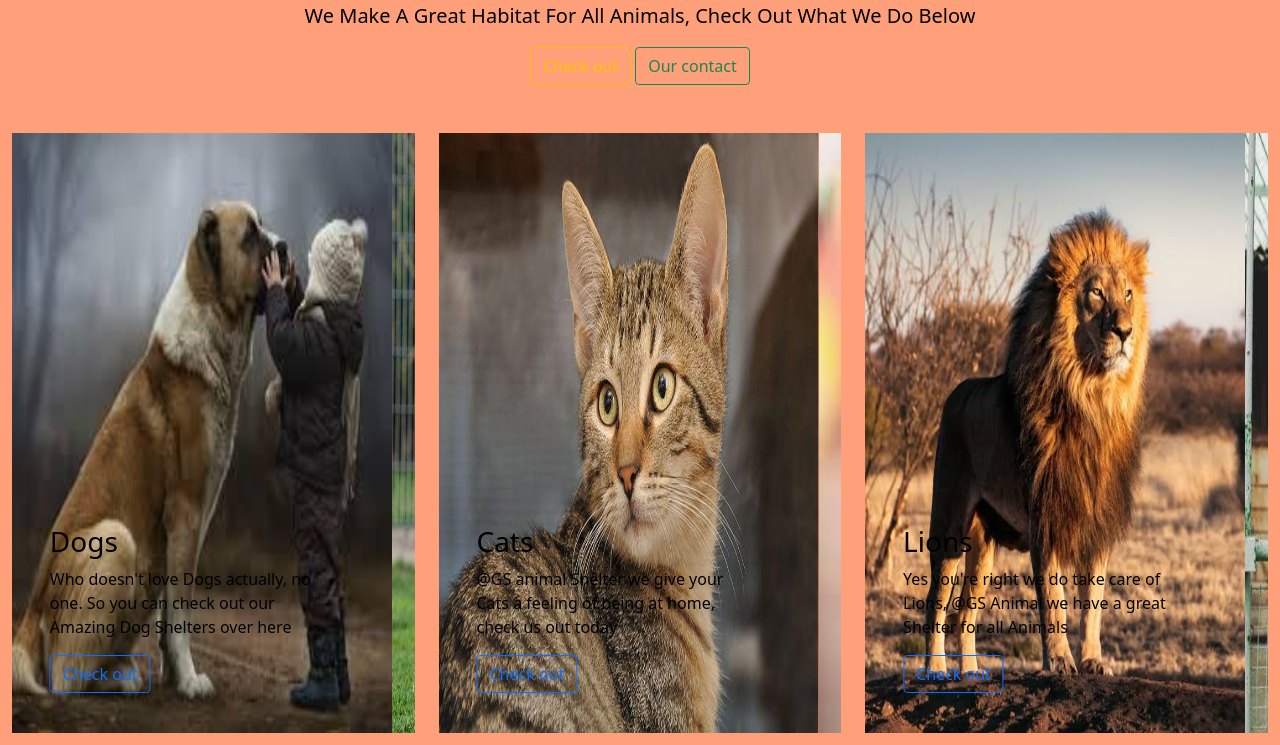
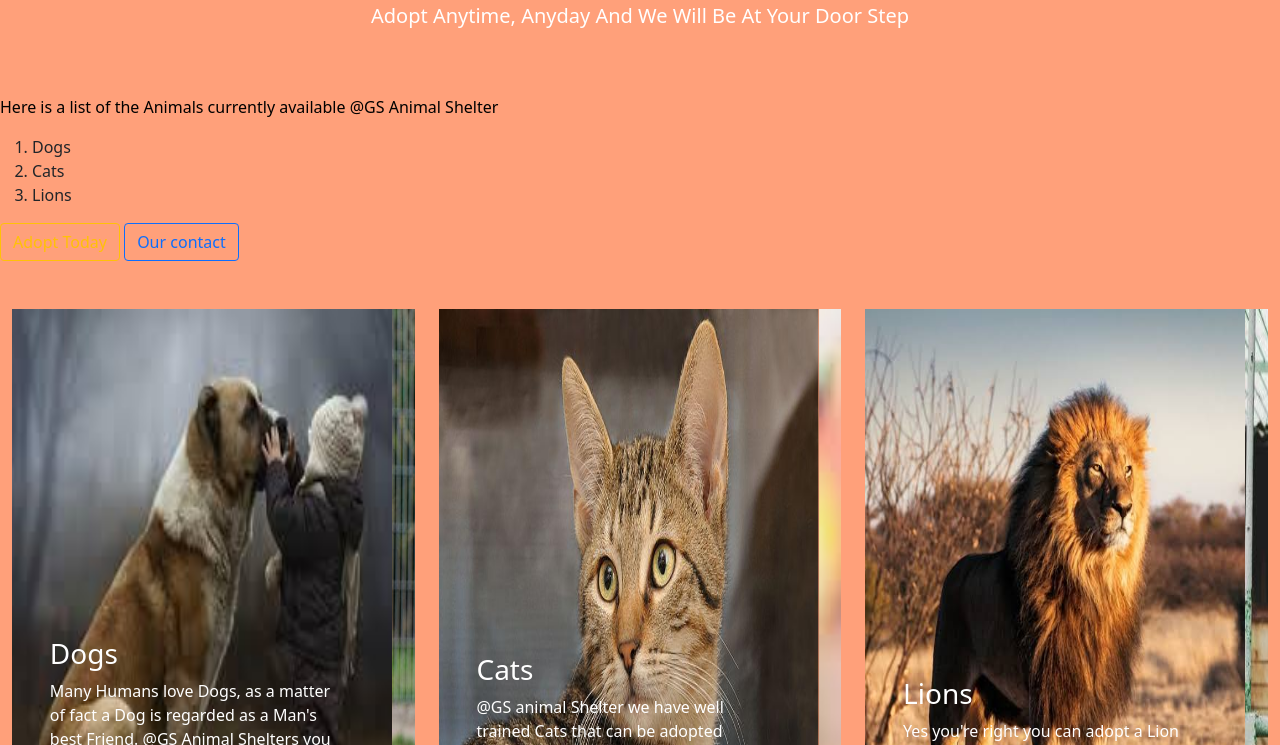
Before and after one commit to Emzzy241/GS-Animal-Shelter-, a plain HTML site: page index.html in a window 1280 px wide. Shown: the part 207-952 px from the top of the page. Drawn offline with Linux system fonts and the light colour scheme.

Commit message:
completing the index.html again

```diff
--- a/css/styles.css
+++ b/css/styles.css
@@ -26,7 +26,14 @@ ul .nav-link{
 }
 
 .container-fluid h3,p{
-    color: black;
+    color: white;
+}
+/* Styling the list part of our website  */
+
+
+.List p{
+    color: black ;
+
 }
 
 /* Styling the banner image for  */
@@ -43,8 +50,8 @@ ul .nav-link{
     color: lightgray;
 }
 .myBanner p{
-    color: black;
+    color: white;
     font-size: 20px;
     text-transform: capitalize;
-    text-align: center;
+     text-align: center;
 }
--- a/index.html
+++ b/index.html
@@ -18,24 +18,37 @@
             <li class="nav-item"><a href="" class="nav-link dropdown-toggle" data-bs-toggle="dropdown">Detailed
                     profile</a>
                 <ul class="dropdown-menu bg-danger">
-                    <li class="dropdown-item"><a href="./Detailed Profile.html" class="nav-link">Dogs</a></li>
-                    <li class="dropdown-item"><a href="./Detailed Profile.html" class="nav-link">Cats</a></li>
-                    <li class="dropdown-item"><a href="./Detailed Profile.html" class="nav-link">Lions</a></li>
+                    <li class="dropdown-item"><a href="./profile.html" class="nav-link">Dogs</a></li>
+                    <li class="dropdown-item"><a href="./profile.html" class="nav-link">Cats</a></li>
+                    <li class="dropdown-item"><a href="./profile.html" class="nav-link">Lions</a></li>
                 </ul>
             </li>
-            <li class="nav-item"><a href="./About the firm.html" class="nav-link">About</a></li>
-            <li class="nav-item"><a href="./Contact.html" class="nav-link">Contact</a></li>
+            <li class="nav-item"><a href="./about.html" class="nav-link">About</a></li>
+            <li class="nav-item"><a href="./contact.html" class="nav-link">Contact</a></li>
 
         </ul>
     </div>
+
     <!-- After adding the nav bar and the dropdown, let us do a commit -->
 
     <!-- The Banner section  -->
     <div class="container myBanner"> <br><br>
         <h3>Welcome To <em>GS</em> Animal Shelter</h3>
-        <p>We make a great habitat for all animals, check out what we do below</p>
-        <a href="./Detailed Profile.html" class="btn btn-outline-warning">Check out</a>
-        <a href="./Contact.html" class="btn btn-outline-success">Our contact</a>
+        <p>Adopt anytime, anyday and we will be at your Door Step</p>
+
+
+
+    </div> <br> <br>
+    <div class="List">
+        <p>Here is a list of the Animals currently available @GS Animal Shelter</p>
+        <ol>
+            <li>Dogs</li>
+            <li>Cats</li>
+            <li>Lions</li>
+        </ol>
+        <a href="./profile.html" class="btn btn-outline-warning">Adopt Today</a>
+        <a href="./contact.html" class="btn btn-outline-primary">Our contact</a>
+
 
 
     </div> <br> <br>
@@ -57,10 +70,10 @@
                                 <!-- Creating a container for the purpose of putting our text inside our picture  -->
                                 <div class="carousel-caption text-start">
                                     <h3>Dogs</h3>
-                                    <p>Who doesn't love Dogs actually, no one. So you can check out our Amazing Dog
-                                        Shelters
-                                        over here</p>
-                                    <a href="./Detailed Profile.html" class="btn btn-outline-primary">Check out</a>
+                                    <p>Many Humans love Dogs, as a matter of fact a Dog is regarded as a Man's best
+                                        Friend. @GS Animal Shelters you can adopt different breeds of Dogs</p>
+                                    over here</p>
+                                    <a href="./profile.html" class="btn btn-outline-primary">Adopt now</a>
                                 </div>
                             </div>
                         </div>
@@ -72,9 +85,9 @@
                                 <!-- Creating a container for the purpose of putting our text inside our picture  -->
                                 <div class="carousel-caption text-end">
                                     <h3>Dogs</h3>
-                                    <p>Who doesn't love Dogs actually, no one. So you can check out our Amazing Dog
-                                        Shelters over here</p>
-                                    <a href="./Detailed Profile.html" class="btn btn-outline-primary">Check out</a>
+                                    <p>Many Humans love Dogs, as a matter of fact a Dog is regarded as a Man's best
+                                        Friend. @GS Animal Shelters you can adopt different breeds of Dogs</p>
+                                    <a href="./profile.html" class="btn btn-outline-primary">Adopt now</a>
                                 </div>
                             </div>
                         </div>
@@ -86,9 +99,9 @@
                                 <!-- Creating a container for the purpose of putting our text inside our picture  -->
                                 <div class="carousel-caption text-end">
                                     <h3>Dogs</h3>
-                                    <p>Who doesn't love Dogs actually, no one. So you can check out our Amazing Dog
-                                        Shelters over here</p>
-                                    <a href="./Detailed Profile.html" class="btn btn-outline-primary">Check out</a>
+                                    <p>Many Humans love Dogs, as a matter of fact a Dog is regarded as a Man's best
+                                        Friend. @GS Animal Shelters you can adopt different breeds of Dogs</p>
+                                    <a href="./profile.html" class="btn btn-outline-primary">Adopt now</a>
                                 </div>
                             </div>
                         </div>
@@ -103,15 +116,16 @@
                     <div class="carousel-inner">
                         <div class="carousel-item active">
                             <!-- image one for the Dogs slider  -->
-                            <img src="./img/cat-2668287__480.jpg" alt="" class="bd-placeholder-img"
-                                height="600px" width="100%">
+                            <img src="./img/cat-2668287__480.jpg" alt="" class="bd-placeholder-img" height="600px"
+                                width="100%">
                             <div class="container">
                                 <!-- Creating a container for the purpose of putting our text inside our picture  -->
                                 <div class="carousel-caption text-start">
                                     <h3>Cats</h3>
-                                    <p>@GS animal Shelter we give your Cats a feeling of being at home, check us out
-                                        today</p>
-                                    <a href="./Detailed Profile.html" class="btn btn-outline-primary">Check out</a>
+                                    <p>@GS animal Shelter we have well trained Cats that can be adopted right away. You
+                                        can adopt a Cat today and in no time the beautiful cat gets delivered to your
+                                        Doorstep.</p>
+                                    <a href="./profile.html" class="btn btn-outline-primary">Adopt now</a>
                                 </div>
                             </div>
                         </div>
@@ -123,9 +137,10 @@
                                 <!-- Creating a container for the purpose of putting our text inside our picture  -->
                                 <div class="carousel-caption text-end">
                                     <h3>Cats</h3>
-                                    <p>@GS animal Shelter we give your Cats a feeling of being at home, check us out
-                                        today</p>
-                                    <a href="./Detailed Profile.html" class="btn btn-outline-primary">Check out</a>
+                                    <p>@GS animal Shelter we have well trained Cats that can be adopted right away. You
+                                        can adopt a Cat today and in no time the beautiful cat gets delivered to your
+                                        Doorstep.</p>
+                                    <a href="./profile.html" class="btn btn-outline-primary">Adopt now</a>
                                 </div>
                             </div>
                         </div>
@@ -137,9 +152,10 @@
                                 <!-- Creating a container for the purpose of putting our text inside our picture  -->
                                 <div class="carousel-caption text-end">
                                     <h3>Cats</h3>
-                                    <p>@GS animal Shelter we give your Cats a feeling of being at home, check us out
-                                        today</p>
-                                    <a href="./Detailed Profile.html" class="btn btn-outline-primary">Check out</a>
+                                    <p>@GS animal Shelter we have well trained Cats that can be adopted right away. You
+                                        can adopt a Cat today and in no time the beautiful cat gets delivered to your
+                                        Doorstep.</p>
+                                    <a href="./profile.html" class="btn btn-outline-primary">Adopt now</a>
                                 </div>
                             </div>
                         </div>
@@ -160,9 +176,9 @@
                                 <!-- Creating a container for the purpose of putting our text inside our picture  -->
                                 <div class="carousel-caption text-start">
                                     <h3>Lions</h3>
-                                    <p>Yes you're right we do take care of Lions, @GS Animal we have a great Shelter for
-                                        all Animals</p>
-                                    <a href="./Detailed Profile.html" class="btn btn-outline-primary">Check out</a>
+                                    <p>Yes you're right you can adopt a Lion today, with our amazing Team taking care of
+                                        this large Cat, you can Adopt a Lion now</p>
+                                    <a href="./profile.html" class="btn btn-outline-primary">Adopt now</a>
                                 </div>
                             </div>
                         </div>
@@ -174,9 +190,9 @@
                                 <!-- Creating a container for the purpose of putting our text inside our picture  -->
                                 <div class="carousel-caption text-end">
                                     <h3>Lions</h3>
-                                    <p>Yes you're right we do take care of Lions, @GS Animal we have a great Shelter for
-                                        all Animals</p>
-                                    <a href="./Detailed Profile.html" class="btn btn-outline-primary">Check out</a>
+                                    <p>Yes you're right you can adopt a Lion today, with our amazing Team taking care of
+                                        this large Cat, you can Adopt them now</p>
+                                    <a href="./profile.html" class="btn btn-outline-primary">Adopt now</a>
                                 </div>
                             </div>
                         </div>
@@ -188,9 +204,10 @@
                                 <!-- Creating a container for the purpose of putting our text inside our picture  -->
                                 <div class="carousel-caption text-end">
                                     <h3>Lions</h3>
-                                    <p>Yes you're right we do take care of Lions, @GS Animal we have a great Shelter for
-                                        all Animals</p>
-                                    <a href="./Detailed Profile.html" class="btn btn-outline-primary">Check out</a>
+                                    <p>Yes you're right you can adopt a Lion today, with our amazing Team taking care of
+                                        this large Cat, you can Adopt them now</p>
+
+                                    <a href="./profile.html" class="btn btn-outline-primary">Adopt now</a>
                                 </div>
                             </div>
                         </div>
```
Also changed, not shown: contact.html (+1 -1 lines), about.html (renamed from About the firm.html), profile.html (renamed from Detailed Profile.html).
